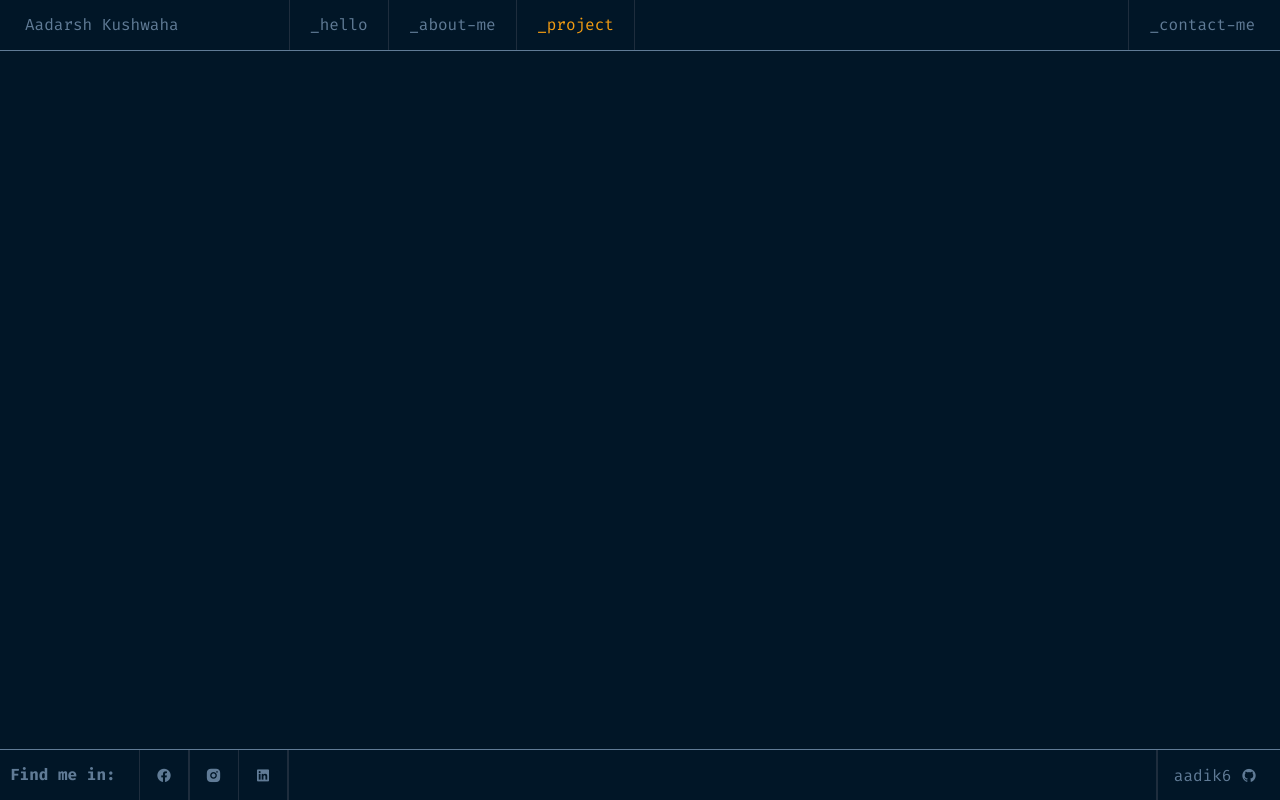
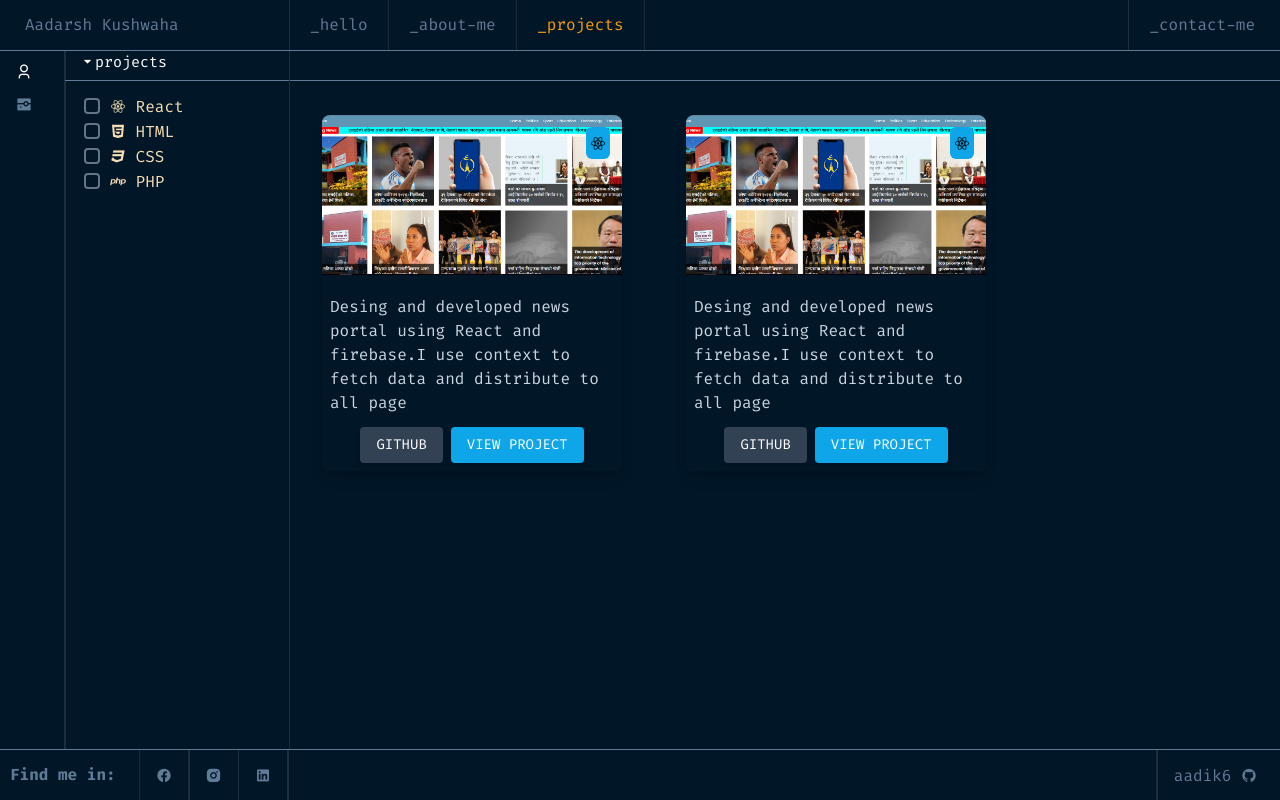
Before and after one commit to aadik6/portfolio, a React (Vite) app: page /projects in a window 1280 px wide. Built offline with nearby package versions, Linux system fonts and the light colour scheme.

Commit message:
work on project page and contact page for desktop

```diff
--- a/src/App.jsx
+++ b/src/App.jsx
@@ -5,6 +5,9 @@ import Footer from './component/footer'
 import { BrowserRouter as Router, Routes, Route } from 'react-router-dom'
 import './App.css'
 import About from './sections/about'
+import Project from './sections/project'
+import Card from './component/card'
+import Contact from './sections/contact'
 
 function App() {
   return (
@@ -14,6 +17,8 @@ function App() {
         <Routes>
           <Route path='/' element={<Home/>}/>
           <Route path='/about' element={<About/>}/>
+          <Route path='/projects' element={<Project/>}/>
+          <Route path='/contact' element={<Contact/>}/>
         </Routes>
 
         <Footer />
--- /dev/null
+++ b/src/component/card.jsx
@@ -0,0 +1,46 @@
+import React from 'react'
+
+function Card({ img, icon, para, gitlink, hostedLink }) {
+    return (
+        <>
+            <div className="desktop">
+                <div className="tw-flex tw-justify-center tw-items-center tw-gap-8 tw-p-8 tw-flex-wrap">
+                    <div className="tw-card tw-bg-[#1e293b] tw-rounded-lg tw-shadow-lg tw-overflow-hidden tw-max-w-[300px]">
+                        {/* Image Section */}
+                        <div className="tw-relative">
+                            <img src={img} alt="Project" className="tw-w-full tw-h-40 tw-object-cover" />
+                            {icon &&
+                                <i className={`${icon} tw-absolute tw-top-3 tw-right-3 tw-bg-[#0ea5e9] tw-rounded-md tw-text-black tw-p-1`}></i>
+                            }
+                        </div>
+                        {/* Content Section */}
+                        <div className="tw-p-2 tw-flex tw-flex-col tw-items-center">
+                            <p className="tw-text-[#cbd5e1] tw-my-3 tw-text-left">{para}</p>
+                            <div className="tw-flex tw-justify-start tw-gap-2">
+                                {gitlink &&
+                                    <a
+                                        href={gitlink}
+                                        className="tw-bg-[#334155] tw-text-white tw-rounded tw-px-4 tw-py-2 tw-text-sm tw-uppercase tw-shadow-md hover:tw-bg-[#475569]"
+                                    >
+                                        GitHub
+                                    </a>}
+                                <a
+                                    href={hostedLink}
+                                    className="tw-bg-[#0ea5e9] tw-text-white tw-rounded tw-px-4 tw-py-2 tw-text-sm tw-uppercase tw-shadow-md hover:tw-bg-[#0284c7]"
+                                >
+                                    View Project
+                                </a>
+                            </div>
+                        </div>
+                    </div>
+                </div>
+
+            </div>
+            <div className="mobile">
+
+            </div>
+        </>
+    )
+}
+
+export default Card
--- a/src/component/header.jsx
+++ b/src/component/header.jsx
@@ -32,7 +32,7 @@ function Header() {
                             </li>
                             <li className='tw-mx-8 separator'></li>
                             <li>
-                                <NavLink to="projects">_project</NavLink>
+                                <NavLink to="projects">_projects</NavLink>
                             </li>
                             <li className='tw-mx-8 separator'></li>
                         </div>
@@ -66,7 +66,7 @@ function Header() {
                                     <hr className='def-hr' />
                                     <li onClick={toogleIcon}><NavLink to="/about">_about-me</NavLink></li>
                                     <hr className='def-hr' />
-                                    <li onClick={toogleIcon}><NavLink to="/projects">_project</NavLink></li>
+                                    <li onClick={toogleIcon}><NavLink to="/projects">_projects</NavLink></li>
                                     <hr className='def-hr' />
                                     <li onClick={toogleIcon}><NavLink to="/contact">_contact</NavLink></li>
                                     <hr className='def-hr' />
--- /dev/null
+++ b/src/data/projectData.js
@@ -0,0 +1,28 @@
+import NewsImg from './images/newsportal.png'
+
+const personalProject = [
+    {
+        id: 1,
+        tech:"react",
+        title: "News Portal",
+        description: "Desing and developed news portal using React and firebase.I use context to fetch data and distribute to all page",
+        icon:"ri-reactjs-fill",
+        img:NewsImg,
+        gitLink:"https://github.com/aadik6/News_Portal",
+        hostedLink:"https://news-portal-98068.web.app/",
+
+    },
+    {
+        id: 2,
+        tech:"react",
+        title: "News Portal",
+        description: "Desing and developed news portal using React and firebase.I use context to fetch data and distribute to all page",
+        icon:"ri-reactjs-fill",
+        img:NewsImg,
+        gitLink:"https://github.com/aadik6/News_Portal",
+        hostedLink:"https://news-portal-98068.web.app/",
+
+    }
+];
+
+export {personalProject}
--- /dev/null
+++ b/src/sections/contact.css
@@ -0,0 +1,9 @@
+.contact-hr{
+    position: absolute;
+    top: 5em;
+    left: 0;
+    border: none;
+    height: 1px;
+    width: 100%;
+    background-color: #607B96;
+}
--- /dev/null
+++ b/src/sections/contact.jsx
@@ -0,0 +1,27 @@
+import React from 'react'
+import './contact.css'
+
+function Contact() {
+    return (
+        <>
+            <div className="desktop">
+                <div className="top-contact tw-flex">
+                    <div className="side">
+                        <p className='tw-text-white tw-ml-[20px] tw-w-[268.5px]'><i class="ri-arrow-down-s-fill tw-text-white"></i>contacts</p>
+                        <hr className='contact-hr' />
+                        <div className="contact-email tw-mt-4 tw-ml-1">
+                            <p className='tw-flex tw-gap-[3px] tw-text-[#64748b]'><i class="ri-mail-fill tw-text-[#64748b]"></i>aadarshkumarman@gmail.com</p>
+                            <p className='tw-flex tw-gap-[3px] tw-text-[#64748b]'><i class="ri-phone-fill tw-text-[#64748b]"></i>98068144329</p>
+                        </div>
+                    </div>
+                    <div className="separator2"></div>
+                </div>
+            </div>
+            <div className="mobile">
+                <p className='tw-text-center'>Desktop version is constructing now</p>
+            </div>
+        </>
+    )
+}
+
+export default Contact
--- /dev/null
+++ b/src/sections/project.css
@@ -0,0 +1,27 @@
+input[type="checkbox"] {
+    appearance: none;
+    width: 16px;
+    height: 16px;
+    border: 2px solid #64748b;
+    border-radius: 4px;
+    margin-right: 10px;
+    background-color: transparent;
+    cursor: pointer;
+}
+input[type="checkbox"]:hover{
+
+    border-color: #0ea5e9;
+}
+
+input[type="checkbox"]:checked {
+    background-color: #64748b;
+    border-color: #0ea5e9;
+    display: grid;
+    place-items: center;
+}
+
+input[type="checkbox"]:checked::after {
+    content: "✔";
+    color: #fff;
+    font-size: 10px;
+}
--- a/src/sections/project.jsx
+++ b/src/sections/project.jsx
@@ -1,9 +1,61 @@
-import React from 'react'
+import React, { useState } from 'react'
+import Card from '../component/card'
+import { personalProject } from '../data/projectData'
+import './project.css'
 
 function Project() {
+    const [currentFile, setCurrentFile] = useState('personal')
     return (
         <>
-            <div className="desktop">
+            <div className="desktop tw-flex">
+                <div className="about-info tw-flex">
+                    <ul className='tw-flex tw-w-20'>
+                        <div className="icons tw-ml-2">
+                            <li className='tw-ml-2 tw-my-2' onClick={() => { setCurrentFile('personal') }}><i class={`ri-user-3-line tw-text-${currentFile == 'personal' ? 'white' : '[#607B96]'}`}></i></li>
+                            <li className='tw-ml-2 tw-my-2' onClick={() => { setCurrentFile('professional') }}><i class={`ri-projector-fill  tw-text-${currentFile == 'professional' ? 'white' : '[#607B96]'}`}></i></li>
+                        </div>
+                        <li className='tw-mx-8 separator2'></li>
+                    </ul>
+                    <div className="tw-flex tw-flex-col">
+                        <p className='tw-w-[176.5px] tw-text-white tw-text-[15px]'><i class="ri-arrow-down-s-fill tw-text-white"></i>projects</p>
+                        <hr className='about-hr'></hr>
+                        {currentFile == 'personal' &&
+                            <div className='personal-projects tw-mt-5 tw-ml-1'>
+                                <ul>
+                                    <li className='tw-flex tw-items-center'><input type='checkbox' ></input><span><i class="ri-reactjs-fill"></i> React</span></li>
+                                    <li className='tw-flex tw-items-center'><input type='checkbox' /><span><i class="ri-html5-fill"></i> HTML</span></li>
+                                    <li className='tw-flex tw-items-center'><input type='checkbox' /><span><i class="ri-css3-fill"></i> CSS</span></li>
+                                    <li className='tw-flex tw-items-center'><input type='checkbox' /><span><i class="ri-php-fill"></i> PHP</span></li>
+                                </ul>
+                            </div>
+                        }
+                        {currentFile == 'professional' &&
+                            <div className='professional-project tw-mt-5 tw-ml-1'>
+                                <ul>
+                                    <li className='tw-flex tw-items-center'><input type='checkbox' /><span><i class="ri-reactjs-fill"></i> React</span></li>
+                                    <li className='tw-flex tw-items-center'><input type='checkbox' /><span><i class="ri-html5-fill"></i> HTML</span></li>
+                                    <li className='tw-flex tw-items-center'><input type='checkbox' /><span><i class="ri-css3-fill"></i> CSS</span></li>
+                                </ul>
+                            </div>
+                        }
+                    </div>
+                    <li className='tw-ml-8 separator2'></li>
+                </div>
+                <div className="projects tw-pt-8">
+                    <div className="tw-grid tw-grid-cols-1 md:tw-grid-cols-2">
+                        {personalProject.map((project) => (
+                            <Card
+                                key={project.id}
+                                img={project.img}
+                                icon={project.icon}
+                                para={project.description}
+                                gitlink={project.gitLink}
+                                hostedLink={project.hostedLink}
+                            />
+                        ))}
+                    </div>
+
+                </div>
 
             </div>
             <div className="mobile">
```
Also changed, not shown: src/data/images/newsportal.png (added).
